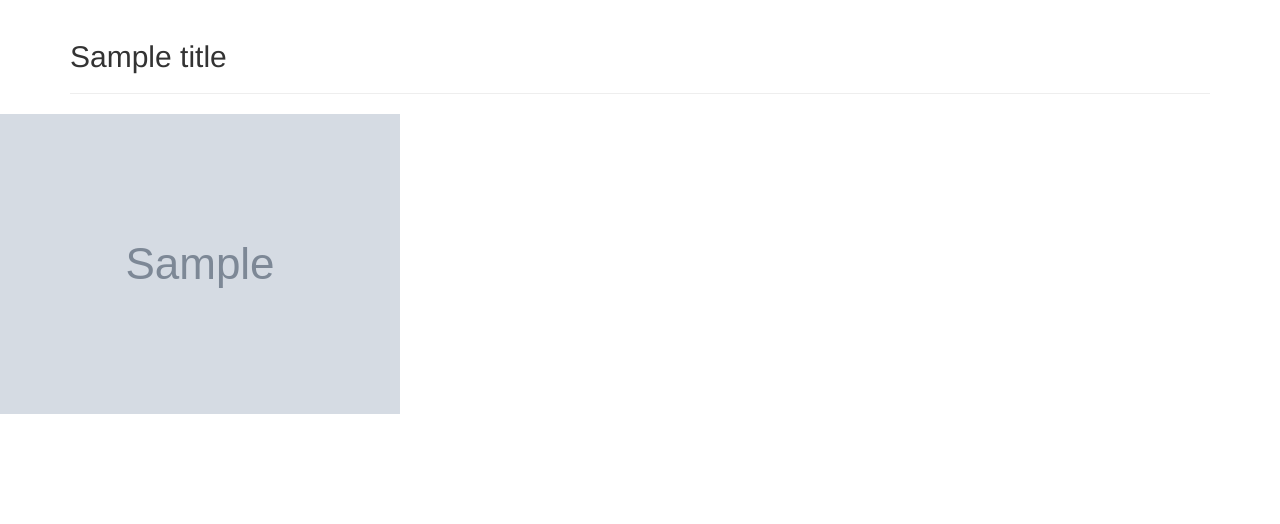
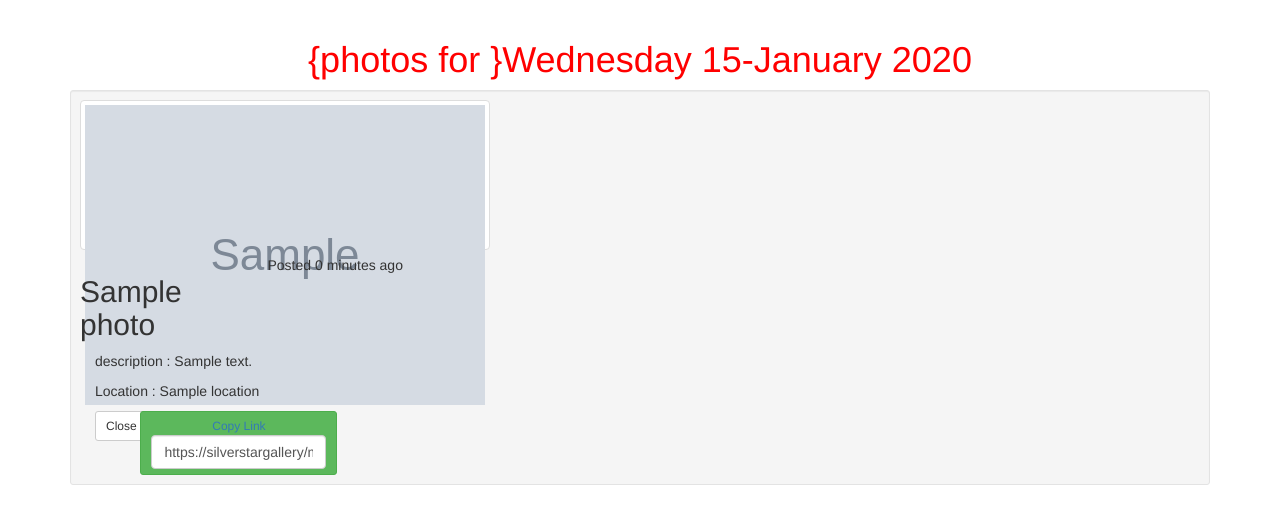
Before and after one commit to silver230/Gallery, a Django app: template pics/templates/all-pics/gallery.html in a window 1280 px wide. Shown: the part 52-576 px from the top of the page. Run offline with Django 3.2, Linux system fonts and the light colour scheme; the template is opened without the code that fills it: most values are stand-ins (such as "Sample title", 1, 10 or a date in 2020); grey boxes marked "Sample" are stand-in pictures; some libraries are stand-ins or nearby versions.

Commit message:
added title

```diff
--- a/pics/templates/all-pics/gallery.html
+++ b/pics/templates/all-pics/gallery.html
@@ -2,47 +2,47 @@
 {%load bootstrap3%}
 {% block content %}
 <div class="container">
-       <h2>{{title}}</h2>
-       <hr>
-   </div>
 
-   {% if photos %}
+  <h1 class='text-center'>{photos for }{{date|date:"l d-F Y"}}</h1>
+  <div class="well well-sm">
+    <div class="row">
+      <div class="col-xs-6 col-sm-6 col-md-6 col-lg-6">
         {% for photo in photos %}
 
-         <!-- photo -->
-         <img class="gallery-item" src="{{photo.photo.url}}" alt="{{ photo.name }}" data-toggle="modal" data-target="#a{{ photo.id }}">
+        <a class="img-thumbnail" href="{{photo.image}}" data-image-id="{{photo.id}}" data-toggle="modal" data-target="#{{photo.id}}" style=height:150px>
+                <img src="{{ photo.image.url }}" alt="Image" id="img{{photo.id}}" class="img-responsive" alt="image">
+            </a>
+        <div style="text-align:left;padding-right: 200px;">
+          <div class="row">
+            <div class="col-md-6 col-sm-6">
+              <h2>{{ photo.image_name }}</h2>
+            </div>
+            <div class="col-md-6 col-sm-6">
+              <p>Posted {{photo.pub_date_posted|timesince}} ago</p>
+            </div>
+          </div>
+        </div>
+        <div class="col-xs-6 col-sm-6 col-md-6 col-lg-6">
+          <p>description : {{ photo.description }}</p>
+          <p>Location : {{ photo.location }}</p>
+          <div class="row">
+            <div class="col-md-2">
+              <button type="button" class="btn btn-default btn-sm">Close</button>
+            </div>
+            <div class="col-md-10">
+              <a onclick="copyLink ({{photo.id}})"><button type="button" class="btn btn-success btn-sm">Copy Link</a>
+              <input class="form-control" type="text" value="https://silverstargallery{{photo.image.url}}" id="thislinkhere-{{photo.id}}">
 
-         <!-- Modal -->
-         <div class="modal fade" id="a{{ photo.id }}" tabindex="-1" role="dialog" aria-labelledby="exampleModalCenterTitle" aria-hidden="true">
-             <div class="modal-dialog modal-dialog-centered modal-lg" role="document">
-               <div class="modal-content">
-                 <div class="modal-header">
-                   <h5 class="modal-title" id="exampleModalLongTitle">{{photo.name}}</h5>
-                   <button type="button" class="close" data-dismiss="modal" aria-label="Close">
-                     <span aria-hidden="true">&times;</span>
-                   </button>
     </div>
-                 <div class="modal-body">
-                     <div class='photo-modal'>
-                         <img class:'img-' src="{{photo.photo.url}}" alt="{{ photo.name }}" data-toggle="modal" data-target="#exampleModalCenter">
-                     </div>
-                     <br>
-                     <div class='desc-modal'>
-                         {{photo.description}}
-                     </div>
-                     <input type="text" value="https://gallery-franco7.com{{photo.photo.url}}" id="link{{photo.id}}">
-                   </div>
-                   <div class="modal-footer">
-                     <button type="button" class="btn btn-primary" data-dismiss="modal">Close</button>
-                     <button type="button" class="btn btn-success" onclick="copyLink({{photo.id}})">Copy Link</button>
             </div>
           </div>
         </div>
       </div>
       {% endfor %}
     </div>
-   {% endif %}
+
   </div>
+
   <script>
     function copyLink(id) {
       /* Get the text field */
```
Lines whose indentation alone changed are shown as unchanged.
